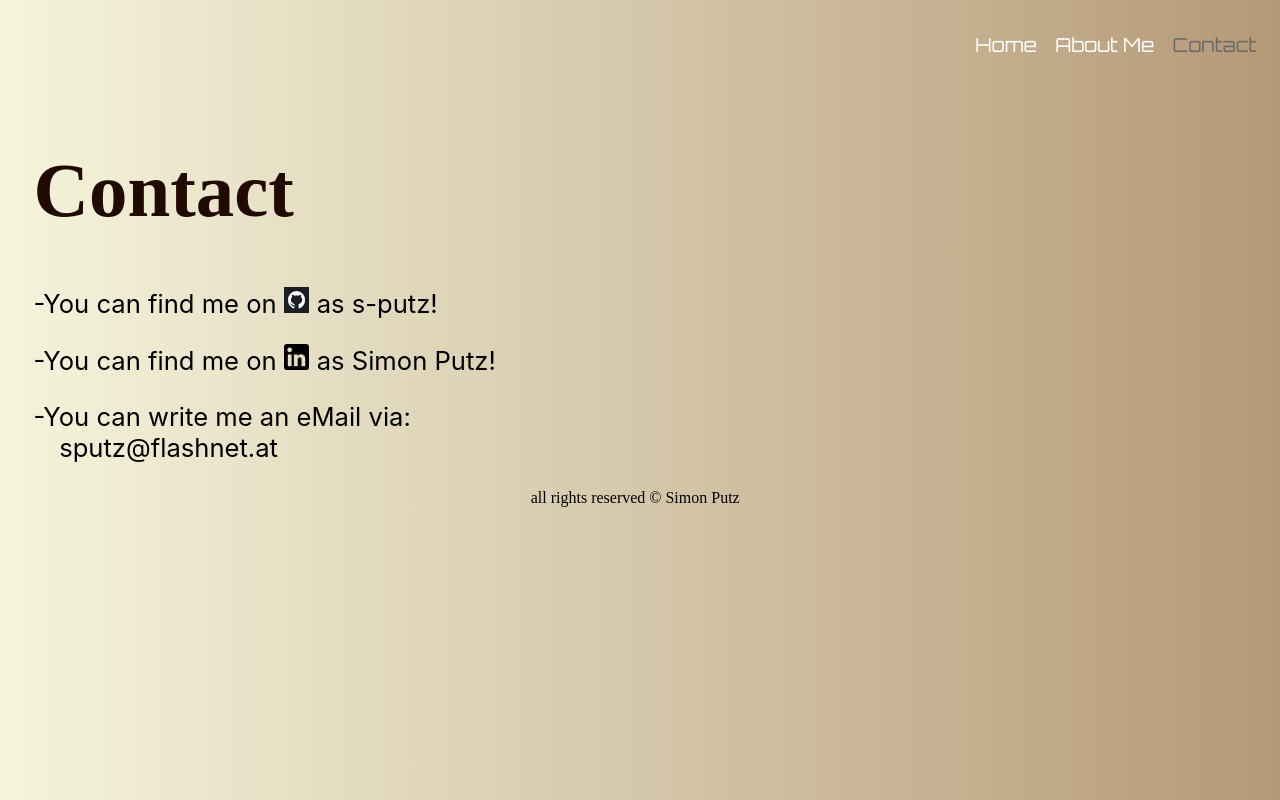
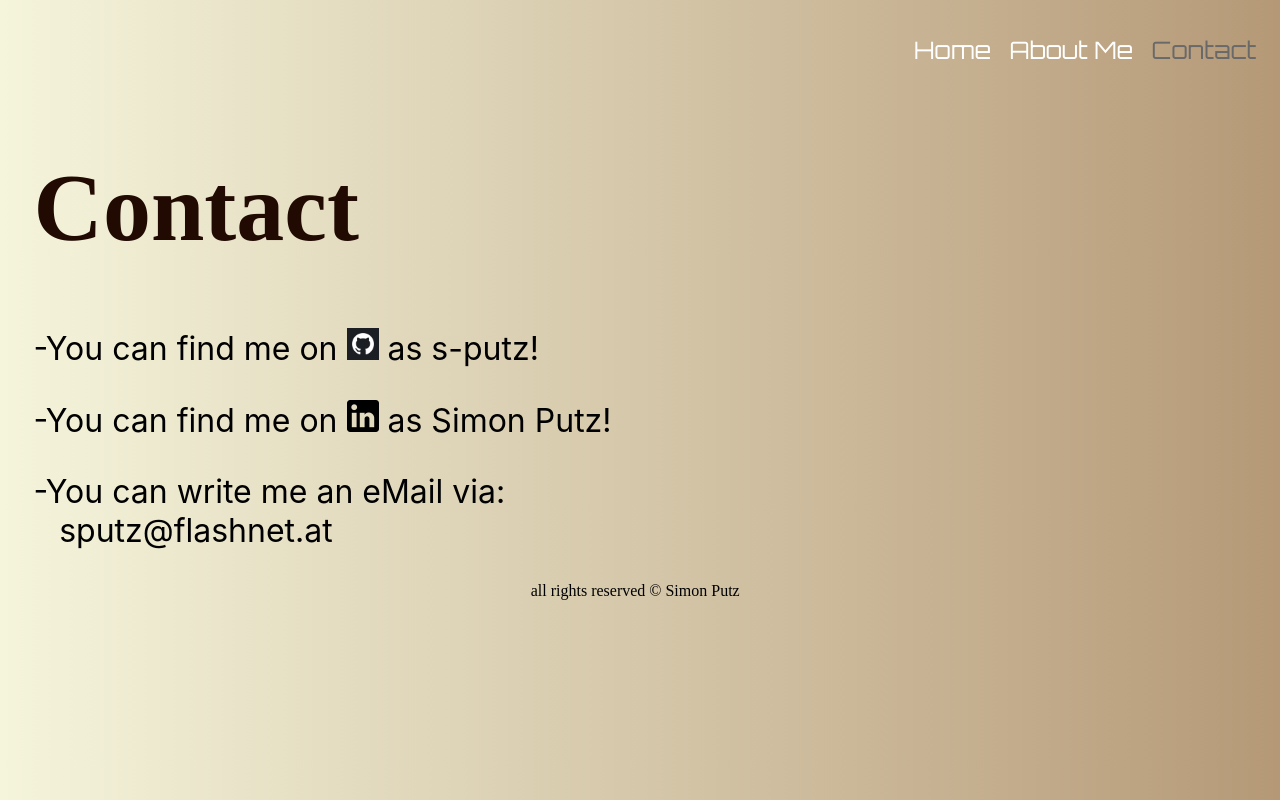
Before and after one commit to s-putz/sputz, a website: page contact.html in a window 1280 px wide. Drawn offline with Linux system fonts and the light colour scheme.

Commit message:
css changes

```diff
--- a/Styles/style.css
+++ b/Styles/style.css
@@ -12,15 +12,14 @@ header{
     display: flex;
     flex-direction: column;
     align-items: flex-start;
-    height: 5vh;
+    height: 10vh;
     width: 100%;
-    margin: 3vh;
 }
 
 main{
     align-items: center;
     font-family: Inter, sans-serif;
-    font-size: 2vw;
+    font-size: 4vh;
     margin-left: 2vw;
     margin-right: auto;
 }
@@ -40,29 +39,29 @@ footer{
 
 h1{
     color: #210a02;
-    font-size: 6vw;
+    font-size: 12vh;
     font-family: "Times New Roman", consolas, serif;
     font-weight: 800;
 }
 
 h1.title{
-    font-size: 10vw;
+    font-size: 15vh;
 }
 
 p{
-    font-size: 2vw;
+    font-size: 4vh;
     text-align: left;
 }
 
 ul{
-    font-size: 2vw;
+    font-size: 4vh;
     left: 2vw;
     font-weight: 400;
 }
 
 button{
     display: inline-flex;
-    font-size: 1.5vw;
+    font-size: 3vh;
     color: white;
     font-family: "Orbitron", consolas, serif;
     border: none;
@@ -84,6 +83,7 @@ nav{
     flex-direction: row;
     align-items: center;
     z-index: 99;
+    margin-top: 2vw;
     margin-left: auto;
     margin-right: 2vw;
 }
--- a/contact.html
+++ b/contact.html
@@ -49,7 +49,7 @@
     <p>
       -You can find me on
       <a target="_blank" href="https://github.com/s-putz">
-      <img style="width: 2vw; text-decoration: none" src="img/GitLog.webp" alt="Bild von Github">
+      <img style="width: 4vh; text-decoration: none" src="img/GitLog.webp" alt="Bild von Github">
       </a>
       as <a class ="conLink" target="_blank" href="https://github.com/s-putz">s-putz</a>!
     </p>
@@ -57,7 +57,7 @@
     <p>
       -You can find me on
       <a target="_blank" href="https://www.linkedin.com/in/simon-putz-35578b298?lipi=urn%3Ali%3Apage%3Ad_flagship3_profile_view_base_contact_details%3BHzwU7rWnTUyrGT7IjCy7MA%3D%3D">
-        <img style="width: 2vw; text-decoration: none" src="img/linkedIn.png" alt="Bild von LinkedIn">
+        <img style="width: 4vh; text-decoration: none" src="img/linkedIn.png" alt="Bild von LinkedIn">
       </a>
       as <a class ="conLink" target="_blank" href="https://www.linkedin.com/in/simon-putz-35578b298?lipi=urn%3Ali%3Apage%3Ad_flagship3_profile_view_base_contact_details%3BHzwU7rWnTUyrGT7IjCy7MA%3D%3D">Simon Putz</a>!
     </p>
```
